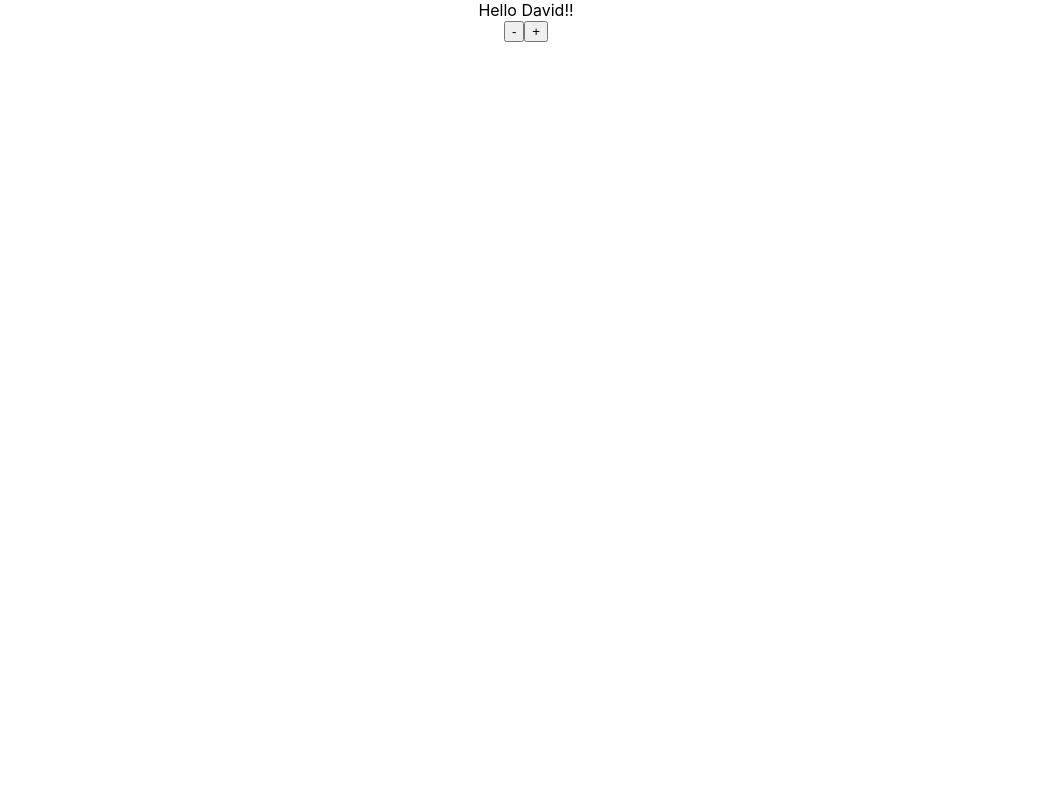
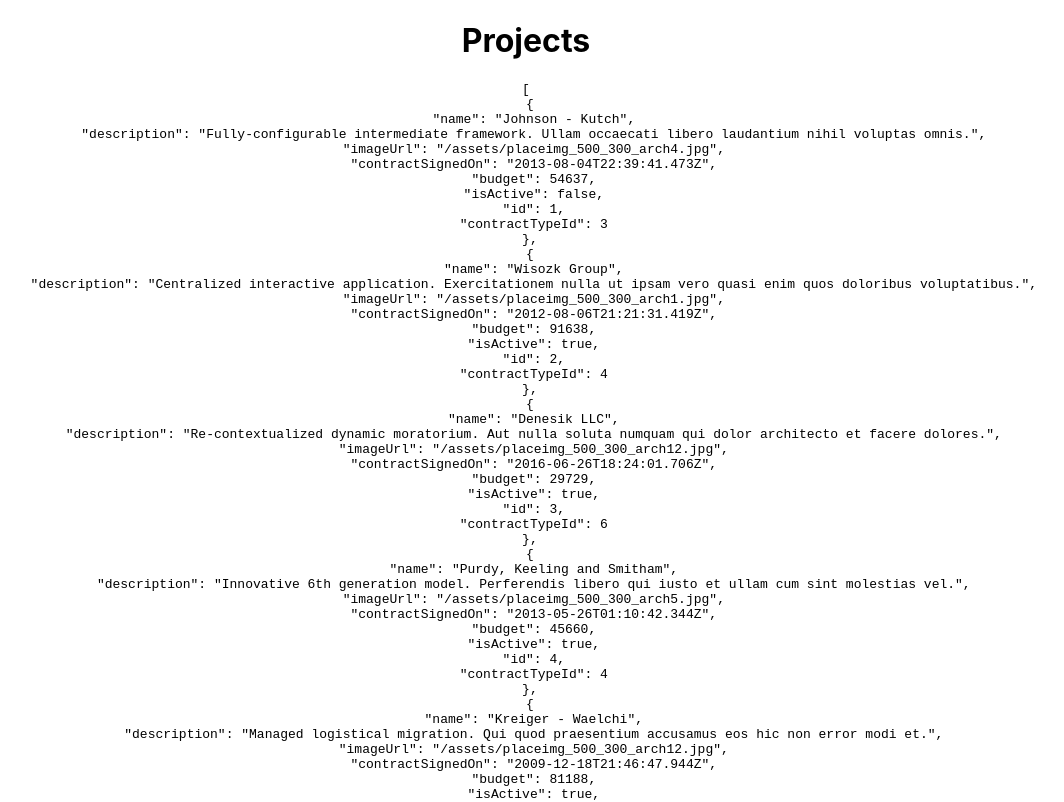
Before and after one commit to prettyblueberry/keeptrack.projects, a React (Create React App) app: page /projects in a window 1280 px wide. Shown: the top 802 px of the page, without its empty margins (114-1178 px from the left). Built offline with nearby package versions, Linux system fonts and the light colour scheme.

Commit message:
passing data

```diff
--- a/package.json
+++ b/package.json
@@ -10,6 +10,7 @@
     "@types/node": "^16.7.13",
     "@types/react": "^18.0.0",
     "@types/react-dom": "^18.0.0",
+    "prop-types": "^15.8.1",
     "react": "^18.2.0",
     "react-dom": "^18.2.0",
     "react-scripts": "5.0.1",
--- a/src/App.tsx
+++ b/src/App.tsx
@@ -1,11 +1,11 @@
 import React from 'react';
 import './App.css';
-import Hello from "./Hello";
+import ProjectsPage from "./projects/ProjectsPage";
 
 function App() {
   return (
     <div className="App">
-      <Hello  name="David" enthusiasmLevel={2}/>
+      <ProjectsPage  />
     </div>
   );
 }
--- /dev/null
+++ b/src/projects/MockProjects.ts
@@ -0,0 +1,70 @@
+import { Project } from './Project';
+
+export const MOCK_PROJECTS = [
+    new Project({
+        id: 1,
+        name: 'Johnson - Kutch',
+        description:
+            'Fully-configurable intermediate framework. Ullam occaecati libero laudantium nihil voluptas omnis.',
+        imageUrl: '/assets/placeimg_500_300_arch4.jpg',
+        contractTypeId: 3,
+        contractSignedOn: '2013-08-04T22:39:41.473Z',
+        budget: 54637,
+        isActive: false,
+    }),
+    new Project({
+        id: 2,
+        name: 'Wisozk Group',
+        description:
+            'Centralized interactive application. Exercitationem nulla ut ipsam vero quasi enim quos doloribus voluptatibus.',
+        imageUrl: '/assets/placeimg_500_300_arch1.jpg',
+        contractTypeId: 4,
+        contractSignedOn: '2012-08-06T21:21:31.419Z',
+        budget: 91638,
+        isActive: true,
+    }),
+    new Project({
+        id: 3,
+        name: 'Denesik LLC',
+        description:
+            'Re-contextualized dynamic moratorium. Aut nulla soluta numquam qui dolor architecto et facere dolores.',
+        imageUrl: '/assets/placeimg_500_300_arch12.jpg',
+        contractTypeId: 6,
+        contractSignedOn: '2016-06-26T18:24:01.706Z',
+        budget: 29729,
+        isActive: true,
+    }),
+    new Project({
+        id: 4,
+        name: 'Purdy, Keeling and Smitham',
+        description:
+            'Innovative 6th generation model. Perferendis libero qui iusto et ullam cum sint molestias vel.',
+        imageUrl: '/assets/placeimg_500_300_arch5.jpg',
+        contractTypeId: 4,
+        contractSignedOn: '2013-05-26T01:10:42.344Z',
+        budget: 45660,
+        isActive: true,
+    }),
+    new Project({
+        id: 5,
+        name: 'Kreiger - Waelchi',
+        description:
+            'Managed logistical migration. Qui quod praesentium accusamus eos hic non error modi et.',
+        imageUrl: '/assets/placeimg_500_300_arch12.jpg',
+        contractTypeId: 2,
+        contractSignedOn: '2009-12-18T21:46:47.944Z',
+        budget: 81188,
+        isActive: true,
+    }),
+    new Project({
+        id: 6,
+        name: 'Lesch - Waelchi',
+        description:
+            'Profound mobile project. Rem consequatur laborum explicabo sint odit et illo voluptas expedita.',
+        imageUrl: '/assets/placeimg_500_300_arch1.jpg',
+        contractTypeId: 3,
+        contractSignedOn: '2016-09-23T21:27:25.035Z',
+        budget: 53407,
+        isActive: false,
+    }),
+];
--- /dev/null
+++ b/src/projects/Project.ts
@@ -0,0 +1,27 @@
+export class Project {
+    id: number | undefined;
+    name: string = '';
+    description: string = '';
+    imageUrl: string = '';
+    contractTypeId: number | undefined;
+    contractSignedOn: Date = new Date();
+    budget: number = 0;
+    isActive: boolean = false;
+    get isNew(): boolean {
+        return this.id === undefined;
+    }
+
+    constructor(initializer?: any) {
+    if (!initializer) return;
+    if (initializer.id) this.id = initializer.id;
+    if (initializer.name) this.name = initializer.name;
+    if (initializer.description) this.description = initializer.description;
+    if (initializer.imageUrl) this.imageUrl = initializer.imageUrl;
+    if (initializer.contractTypeId)
+    this.contractTypeId = initializer.contractTypeId;
+    if (initializer.contractSignedOn)
+    this.contractSignedOn = new Date(initializer.contractSignedOn);
+    if (initializer.budget) this.budget = initializer.budget;
+    if (initializer.isActive) this.isActive = initializer.isActive;
+}
+}
--- /dev/null
+++ b/src/projects/ProjectList.tsx
@@ -0,0 +1,11 @@
+import React from 'react';
+import { Project } from './Project';
+
+interface ProjectListProps{
+    projects: Project[];
+}
+function ProjectList({ projects }: ProjectListProps){
+    return <pre>{JSON.stringify(projects, null, ' ')}</pre>
+}
+
+export default ProjectList;
--- /dev/null
+++ b/src/projects/ProjectsPage.tsx
@@ -0,0 +1,14 @@
+import React from 'react';
+import { MOCK_PROJECTS } from './MockProjects';
+import ProjectList from './ProjectList';
+
+function ProjectsPage(){
+    return (
+        <>
+            <h1>Projects</h1>
+            <ProjectList projects={MOCK_PROJECTS} />
+        </>
+    );
+}
+
+export default ProjectsPage;
```
